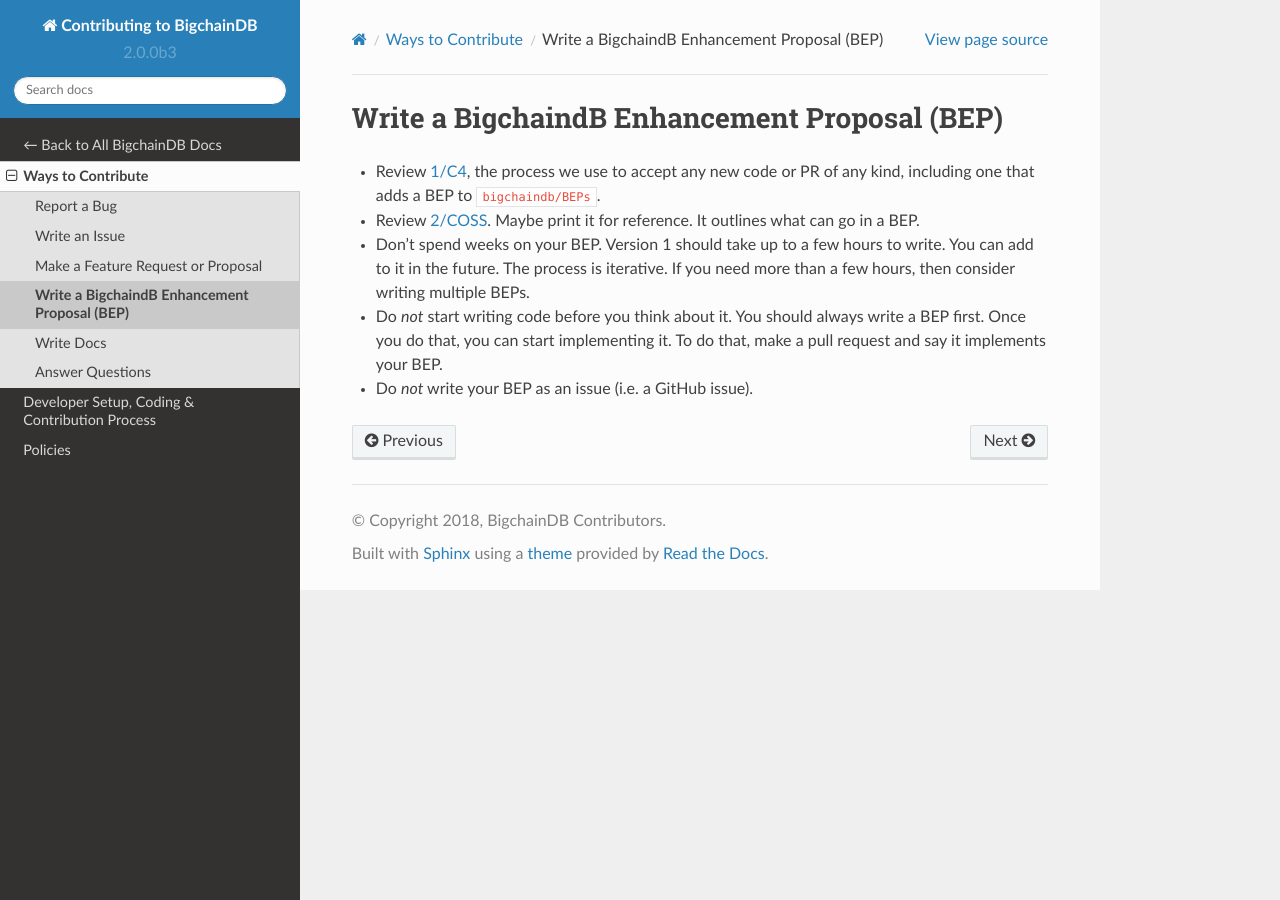
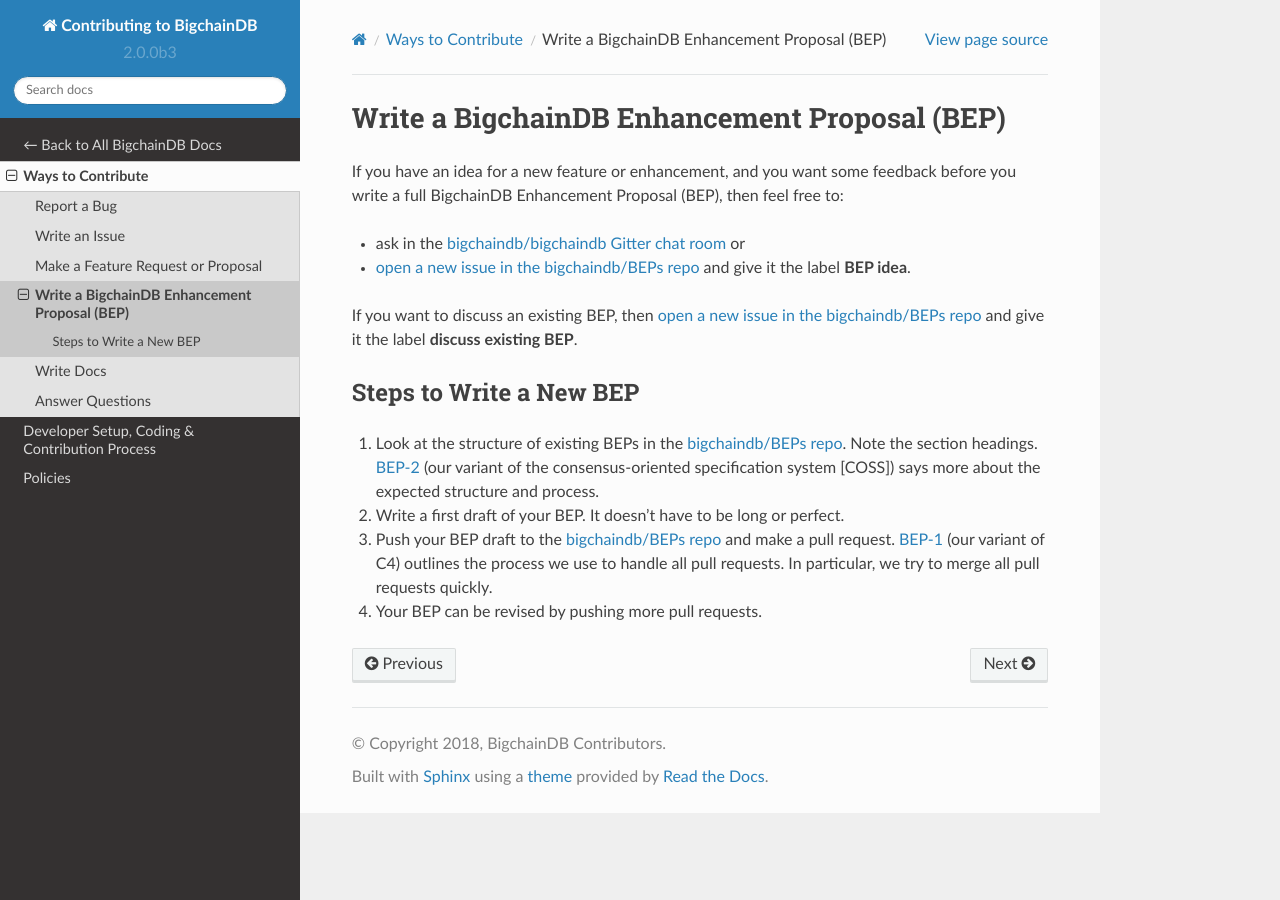
Before and after one commit to bigchaindb/bigchaindb, a Sphinx documentation site: the page built from docs/contributing/source/ways-to-contribute/write-a-bep.md, in a window 1280 px wide. Built offline with Sphinx 7.4.7 and the Read the Docs theme 2.0.0, drawn with Linux system fonts in a browser that asks for light colours; pages that are not in the unit, such as notebooks, are missing from menus; the version number is read from the project's files by our own code.

Commit message:
Problem: The write-a-bep page/process is daunting (#2347)
* Problem: The write-a-bep page/process is daunting

Solution: Make the BEP writing process easier and more approachable

* Problem: BEP should be written uppercase

Solution: Change bigchaindb/BEPs label names to use uppercase "BEP"

```diff
--- a/docs/contributing/source/ways-to-contribute/write-a-bep.md
+++ b/docs/contributing/source/ways-to-contribute/write-a-bep.md
@@ -1,7 +1,14 @@
-# Write a BigchaindB Enhancement Proposal (BEP)
+# Write a BigchainDB Enhancement Proposal (BEP)
 
-- Review [1/C4](https://github.com/bigchaindb/BEPs/tree/master/1), the process we use to accept any new code or PR of any kind, including one that adds a BEP to `bigchaindb/BEPs`.
-- Review [2/COSS](https://github.com/bigchaindb/BEPs/tree/master/2). Maybe print it for reference. It outlines what can go in a BEP.
-- Don't spend weeks on your BEP. Version 1 should take up to a few hours to write. You can add to it in the future. The process is iterative. If you need more than a few hours, then consider writing multiple BEPs.
-- Do _not_ start writing code before you think about it. You should always write a BEP first. Once you do that, you can start implementing it. To do that, make a pull request and say it implements your BEP.
-- Do _not_ write your BEP as an issue (i.e. a GitHub issue).
+If you have an idea for a new feature or enhancement, and you want some feedback before you write a full BigchainDB Enhancement Proposal (BEP), then feel free to:
+  - ask in the [bigchaindb/bigchaindb Gitter chat room](https://gitter.im/bigchaindb/bigchaindb) or
+  - [open a new issue in the bigchaindb/BEPs repo](https://github.com/bigchaindb/BEPs/issues/new) and give it the label **BEP idea**.
+
+If you want to discuss an existing BEP, then [open a new issue in the bigchaindb/BEPs repo](https://github.com/bigchaindb/BEPs/issues/new) and give it the label **discuss existing BEP**.
+
+## Steps to Write a New BEP
+
+1. Look at the structure of existing BEPs in the [bigchaindb/BEPs repo](https://github.com/bigchaindb/BEPs). Note the section headings. [BEP-2](https://github.com/bigchaindb/BEPs/tree/master/2) (our variant of the consensus-oriented specification system [COSS]) says more about the expected structure and process.
+1. Write a first draft of your BEP. It doesn't have to be long or perfect.
+1. Push your BEP draft to the [bigchaindb/BEPs repo](https://github.com/bigchaindb/BEPs) and make a pull request. [BEP-1](https://github.com/bigchaindb/BEPs/tree/master/1) (our variant of C4) outlines the process we use to handle all pull requests. In particular, we try to merge all pull requests quickly.
+1. Your BEP can be revised by pushing more pull requests.
```
